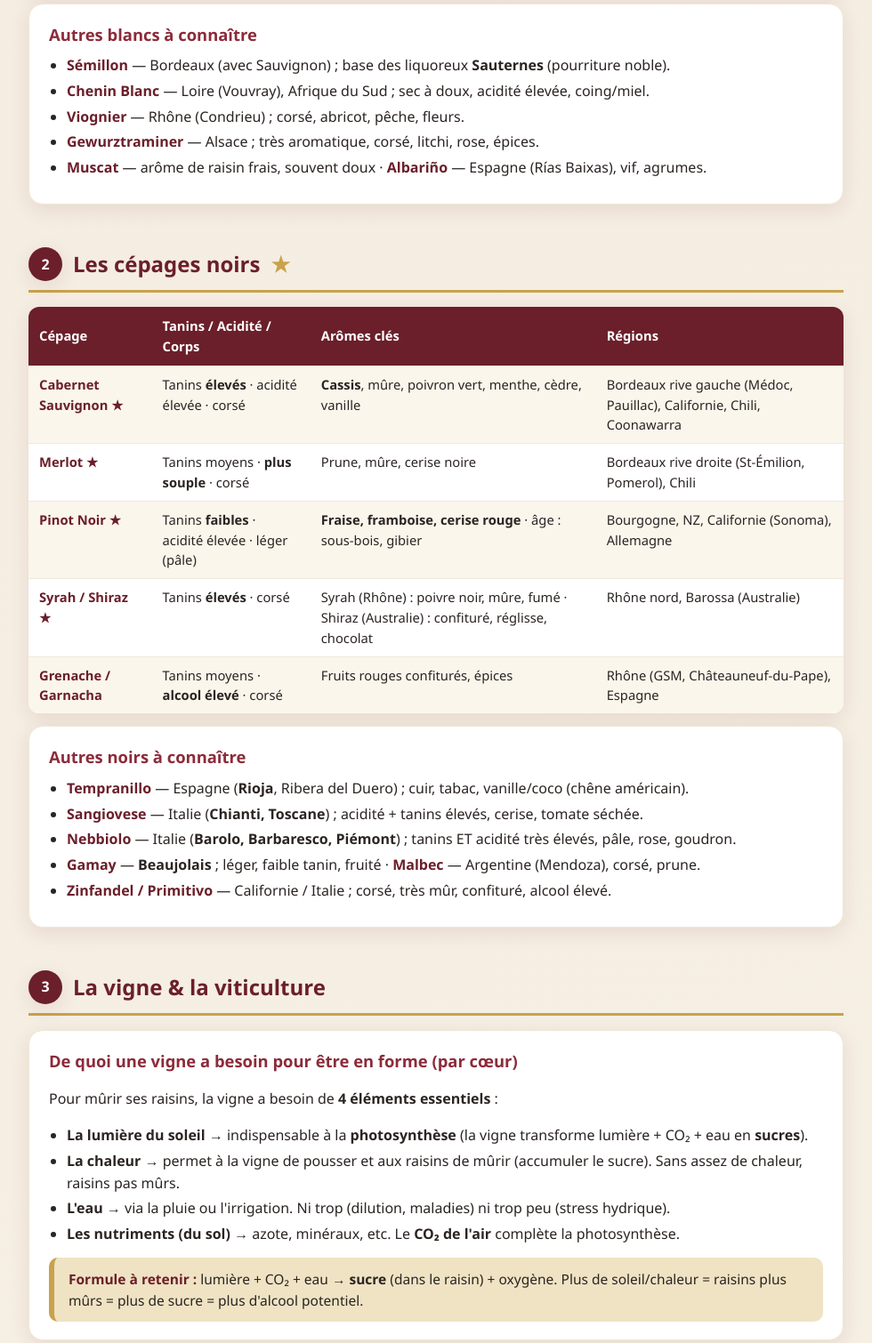
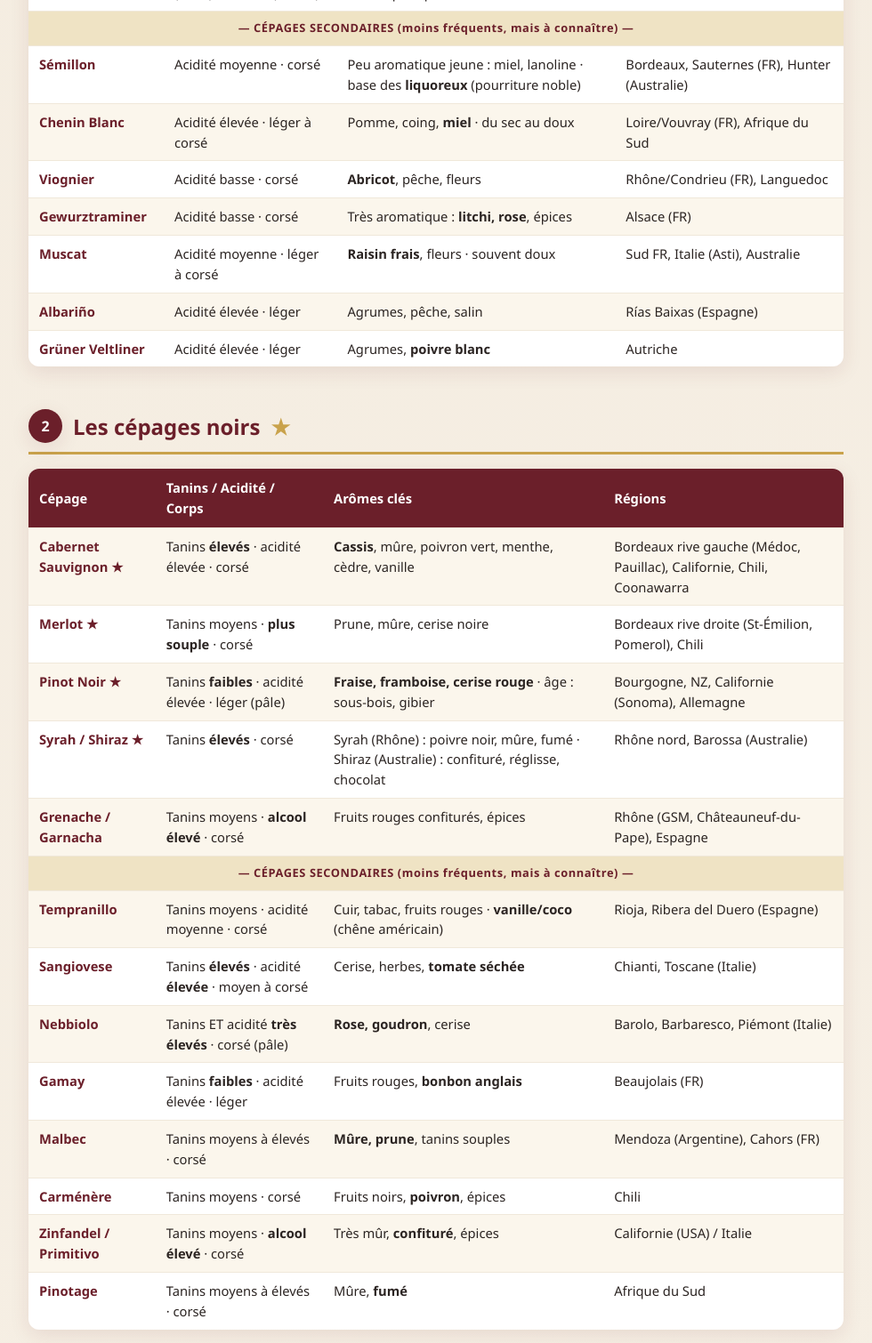
Before and after one commit to Grilou974/wset2-fiche, a plain HTML site: page index.html in a window 1280 px wide. Shown: the part 784-2294 px from the top of the page at 89% size, without its empty margins (150-1130 px from the left). Drawn offline with Linux system fonts and the light colour scheme.

Commit message:
Add files via upload

```diff
--- a/index.html
+++ b/index.html
@@ -69,17 +69,15 @@
     <tr><td class="grape">Sauvignon Blanc ★</td><td>Acidité élevée · léger</td><td>Agrumes, groseille à maquereau, <b>herbe coupée, ortie, asperge</b>, fruit de la passion</td><td>Loire (Sancerre, Pouilly-Fumé), Marlborough (NZ), Bordeaux</td></tr>
     <tr><td class="grape">Riesling ★</td><td><b>Acidité très élevée</b> · léger</td><td>Citron vert, pomme verte, pêche, fleurs · âge : <b>pétrole</b> · jamais boisé</td><td>Allemagne (Mosel, Rheingau), Alsace, Australie (Clare)</td></tr>
     <tr><td class="grape">Pinot Grigio / Gris</td><td>Acidité moyenne · léger (Italie) ou corsé (Alsace)</td><td>Grigio : neutre, agrumes · Gris (Alsace) : riche, épicé, parfois demi-sec</td><td>Italie · Alsace</td></tr>
+    <tr><td colspan="4" style="background:var(--gold-soft);color:var(--bordeaux);font-weight:700;text-align:center;font-size:.8rem;letter-spacing:.6px">— CÉPAGES SECONDAIRES (moins fréquents, mais à connaître) —</td></tr>
+    <tr><td class="grape">Sémillon</td><td>Acidité moyenne · corsé</td><td>Peu aromatique jeune : miel, lanoline · base des <b>liquoreux</b> (pourriture noble)</td><td>Bordeaux, Sauternes (FR), Hunter (Australie)</td></tr>
+    <tr><td class="grape">Chenin Blanc</td><td>Acidité élevée · léger à corsé</td><td>Pomme, coing, <b>miel</b> · du sec au doux</td><td>Loire/Vouvray (FR), Afrique du Sud</td></tr>
+    <tr><td class="grape">Viognier</td><td>Acidité basse · corsé</td><td><b>Abricot</b>, pêche, fleurs</td><td>Rhône/Condrieu (FR), Languedoc</td></tr>
+    <tr><td class="grape">Gewurztraminer</td><td>Acidité basse · corsé</td><td>Très aromatique : <b>litchi, rose</b>, épices</td><td>Alsace (FR)</td></tr>
+    <tr><td class="grape">Muscat</td><td>Acidité moyenne · léger à corsé</td><td><b>Raisin frais</b>, fleurs · souvent doux</td><td>Sud FR, Italie (Asti), Australie</td></tr>
+    <tr><td class="grape">Albariño</td><td>Acidité élevée · léger</td><td>Agrumes, pêche, salin</td><td>Rías Baixas (Espagne)</td></tr>
+    <tr><td class="grape">Grüner Veltliner</td><td>Acidité élevée · léger</td><td>Agrumes, <b>poivre blanc</b></td><td>Autriche</td></tr>
   </table>
-  <div class="card">
-    <h3 style="margin-top:0">Autres blancs à connaître</h3>
-    <ul>
-      <li><span class="grape">Sémillon</span> — Bordeaux (avec Sauvignon) ; base des liquoreux <b>Sauternes</b> (pourriture noble).</li>
-      <li><span class="grape">Chenin Blanc</span> — Loire (Vouvray), Afrique du Sud ; sec à doux, acidité élevée, coing/miel.</li>
-      <li><span class="grape">Viognier</span> — Rhône (Condrieu) ; corsé, abricot, pêche, fleurs.</li>
-      <li><span class="grape">Gewurztraminer</span> — Alsace ; très aromatique, corsé, litchi, rose, épices.</li>
-      <li><span class="grape">Muscat</span> — arôme de raisin frais, souvent doux · <span class="grape">Albariño</span> — Espagne (Rías Baixas), vif, agrumes.</li>
-    </ul>
-  </div>
 
   <!-- 2 -->
   <h2 class="section"><span class="num">2</span> Les cépages noirs <span class="star">★</span></h2>
@@ -90,17 +88,16 @@
     <tr><td class="grape">Pinot Noir ★</td><td>Tanins <b>faibles</b> · acidité élevée · léger (pâle)</td><td><b>Fraise, framboise, cerise rouge</b> · âge : sous-bois, gibier</td><td>Bourgogne, NZ, Californie (Sonoma), Allemagne</td></tr>
     <tr><td class="grape">Syrah / Shiraz ★</td><td>Tanins <b>élevés</b> · corsé</td><td>Syrah (Rhône) : poivre noir, mûre, fumé · Shiraz (Australie) : confituré, réglisse, chocolat</td><td>Rhône nord, Barossa (Australie)</td></tr>
     <tr><td class="grape">Grenache / Garnacha</td><td>Tanins moyens · <b>alcool élevé</b> · corsé</td><td>Fruits rouges confiturés, épices</td><td>Rhône (GSM, Châteauneuf-du-Pape), Espagne</td></tr>
+    <tr><td colspan="4" style="background:var(--gold-soft);color:var(--bordeaux);font-weight:700;text-align:center;font-size:.8rem;letter-spacing:.6px">— CÉPAGES SECONDAIRES (moins fréquents, mais à connaître) —</td></tr>
+    <tr><td class="grape">Tempranillo</td><td>Tanins moyens · acidité moyenne · corsé</td><td>Cuir, tabac, fruits rouges · <b>vanille/coco</b> (chêne américain)</td><td>Rioja, Ribera del Duero (Espagne)</td></tr>
+    <tr><td class="grape">Sangiovese</td><td>Tanins <b>élevés</b> · acidité <b>élevée</b> · moyen à corsé</td><td>Cerise, herbes, <b>tomate séchée</b></td><td>Chianti, Toscane (Italie)</td></tr>
+    <tr><td class="grape">Nebbiolo</td><td>Tanins ET acidité <b>très élevés</b> · corsé (pâle)</td><td><b>Rose, goudron</b>, cerise</td><td>Barolo, Barbaresco, Piémont (Italie)</td></tr>
+    <tr><td class="grape">Gamay</td><td>Tanins <b>faibles</b> · acidité élevée · léger</td><td>Fruits rouges, <b>bonbon anglais</b></td><td>Beaujolais (FR)</td></tr>
+    <tr><td class="grape">Malbec</td><td>Tanins moyens à élevés · corsé</td><td><b>Mûre, prune</b>, tanins souples</td><td>Mendoza (Argentine), Cahors (FR)</td></tr>
+    <tr><td class="grape">Carménère</td><td>Tanins moyens · corsé</td><td>Fruits noirs, <b>poivron</b>, épices</td><td>Chili</td></tr>
+    <tr><td class="grape">Zinfandel / Primitivo</td><td>Tanins moyens · <b>alcool élevé</b> · corsé</td><td>Très mûr, <b>confituré</b>, épices</td><td>Californie (USA) / Italie</td></tr>
+    <tr><td class="grape">Pinotage</td><td>Tanins moyens à élevés · corsé</td><td>Mûre, <b>fumé</b></td><td>Afrique du Sud</td></tr>
   </table>
-  <div class="card">
-    <h3 style="margin-top:0">Autres noirs à connaître</h3>
-    <ul>
-      <li><span class="grape">Tempranillo</span> — Espagne (<b>Rioja</b>, Ribera del Duero) ; cuir, tabac, vanille/coco (chêne américain).</li>
-      <li><span class="grape">Sangiovese</span> — Italie (<b>Chianti, Toscane</b>) ; acidité + tanins élevés, cerise, tomate séchée.</li>
-      <li><span class="grape">Nebbiolo</span> — Italie (<b>Barolo, Barbaresco, Piémont</b>) ; tanins ET acidité très élevés, pâle, rose, goudron.</li>
-      <li><span class="grape">Gamay</span> — <b>Beaujolais</b> ; léger, faible tanin, fruité · <span class="grape">Malbec</span> — Argentine (Mendoza), corsé, prune.</li>
-      <li><span class="grape">Zinfandel / Primitivo</span> — Californie / Italie ; corsé, très mûr, confituré, alcool élevé.</li>
-    </ul>
-  </div>
 
   <!-- 3 VITICULTURE -->
   <h2 class="section"><span class="num">3</span> La vigne & la viticulture</h2>
@@ -220,19 +217,24 @@
     <tr><td><b>Champagne</b></td><td>Le plus <b>frais</b>. Effervescent méthode traditionnelle. Cépages : <b>Chardonnay, Pinot Noir, Pinot Meunier</b>.</td></tr>
     <tr><td><b>Languedoc / Sud</b></td><td>Méditerranéen, chaud. Beaucoup de Grenache, Syrah, Carignan. Volume + rapport qualité-prix.</td></tr>
   </table>
-  <h3>🌍 Le reste du monde</h3>
+  <h3>🌍 Le reste du monde (région + pays)</h3>
   <table>
-    <tr><th>Pays / Région</th><th>À retenir</th></tr>
-    <tr><td><b>Italie</b></td><td><b>Piémont</b> : Nebbiolo (Barolo/Barbaresco). <b>Toscane</b> : Sangiovese (Chianti). <b>Vénétie</b> : Soave (blanc), Valpolicella (rouge), <b>Prosecco</b> (bulles).</td></tr>
-    <tr><td><b>Espagne</b></td><td><b>Rioja</b> & Ribera del Duero : Tempranillo (chêne américain → vanille/coco). <b>Rías Baixas</b> : Albariño. <b>Jerez</b> : Xérès.</td></tr>
-    <tr><td><b>Allemagne</b></td><td>Frais. <b>Riesling</b> roi (Mosel, Rheingau), du sec au doux, acidité vive.</td></tr>
-    <tr><td><b>Portugal</b></td><td><b>Douro</b> : Porto (muté). Cépages locaux (Touriga Nacional).</td></tr>
-    <tr><td><b>USA (Californie)</b></td><td>Chaud/ensoleillé. <b>Napa</b> & Sonoma : Cabernet, Chardonnay boisé, Zinfandel, Pinot Noir (zones fraîches).</td></tr>
-    <tr><td><b>Australie</b></td><td><b>Barossa</b> : Shiraz mûr. <b>Coonawarra</b> : Cabernet. Clare/Eden : Riesling. Chardonnay.</td></tr>
-    <tr><td><b>Nouvelle-Zélande</b></td><td><b>Marlborough</b> : Sauvignon Blanc ultra-aromatique (référence mondiale). Pinot Noir.</td></tr>
-    <tr><td><b>Chili</b></td><td>Frais à modéré. Cabernet, Merlot, <b>Carménère</b> (spécialité), Sauvignon.</td></tr>
-    <tr><td><b>Argentine</b></td><td><b>Mendoza</b>, en altitude. <b>Malbec</b> (spécialité), Cabernet, Torrontés (blanc).</td></tr>
-    <tr><td><b>Afrique du Sud</b></td><td>Chenin Blanc, Sauvignon, Cabernet, <b>Pinotage</b> (spécialité).</td></tr>
+    <tr><th>Région (Pays)</th><th>À retenir</th></tr>
+    <tr><td><b>Piémont (Italie)</b></td><td>Nebbiolo : Barolo, Barbaresco (tanins + acidité très élevés).</td></tr>
+    <tr><td><b>Toscane (Italie)</b></td><td>Sangiovese : Chianti, Brunello di Montalcino.</td></tr>
+    <tr><td><b>Vénétie (Italie)</b></td><td>Soave (blanc, Garganega), Valpolicella (rouge, Corvina), <b>Prosecco</b> (bulles).</td></tr>
+    <tr><td><b>Rioja / Ribera del Duero (Espagne)</b></td><td>Tempranillo, chêne américain → <b>vanille/coco</b>. Crianza &lt; Reserva &lt; Gran Reserva.</td></tr>
+    <tr><td><b>Rías Baixas (Espagne)</b></td><td>Albariño (blanc vif, agrumes, salin).</td></tr>
+    <tr><td><b>Jerez (Espagne)</b></td><td>Xérès / Sherry (vin muté, souvent sec).</td></tr>
+    <tr><td><b>Mosel / Rheingau (Allemagne)</b></td><td>Frais. <b>Riesling</b> roi, du sec au doux, acidité vive.</td></tr>
+    <tr><td><b>Douro (Portugal)</b></td><td>Porto (muté). Cépage Touriga Nacional.</td></tr>
+    <tr><td><b>Napa / Sonoma (USA – Californie)</b></td><td>Chaud. Cabernet, Chardonnay boisé, Zinfandel, Pinot Noir (zones fraîches).</td></tr>
+    <tr><td><b>Barossa (Australie)</b></td><td>Shiraz mûr, confituré.</td></tr>
+    <tr><td><b>Coonawarra / Clare (Australie)</b></td><td>Coonawarra : Cabernet. Clare & Eden : Riesling.</td></tr>
+    <tr><td><b>Marlborough (Nouvelle-Zélande)</b></td><td>Sauvignon Blanc ultra-aromatique (référence mondiale). Pinot Noir.</td></tr>
+    <tr><td><b>Vallée Centrale (Chili)</b></td><td>Cabernet, Merlot, <b>Carménère</b> (spécialité), Sauvignon.</td></tr>
+    <tr><td><b>Mendoza (Argentine)</b></td><td>En altitude. <b>Malbec</b> (spécialité), Cabernet, Torrontés (blanc).</td></tr>
+    <tr><td><b>Stellenbosch (Afrique du Sud)</b></td><td>Chenin Blanc, Sauvignon, Cabernet, <b>Pinotage</b> (spécialité).</td></tr>
   </table>
 
   <!-- 7 VINIFICATION -->
```
